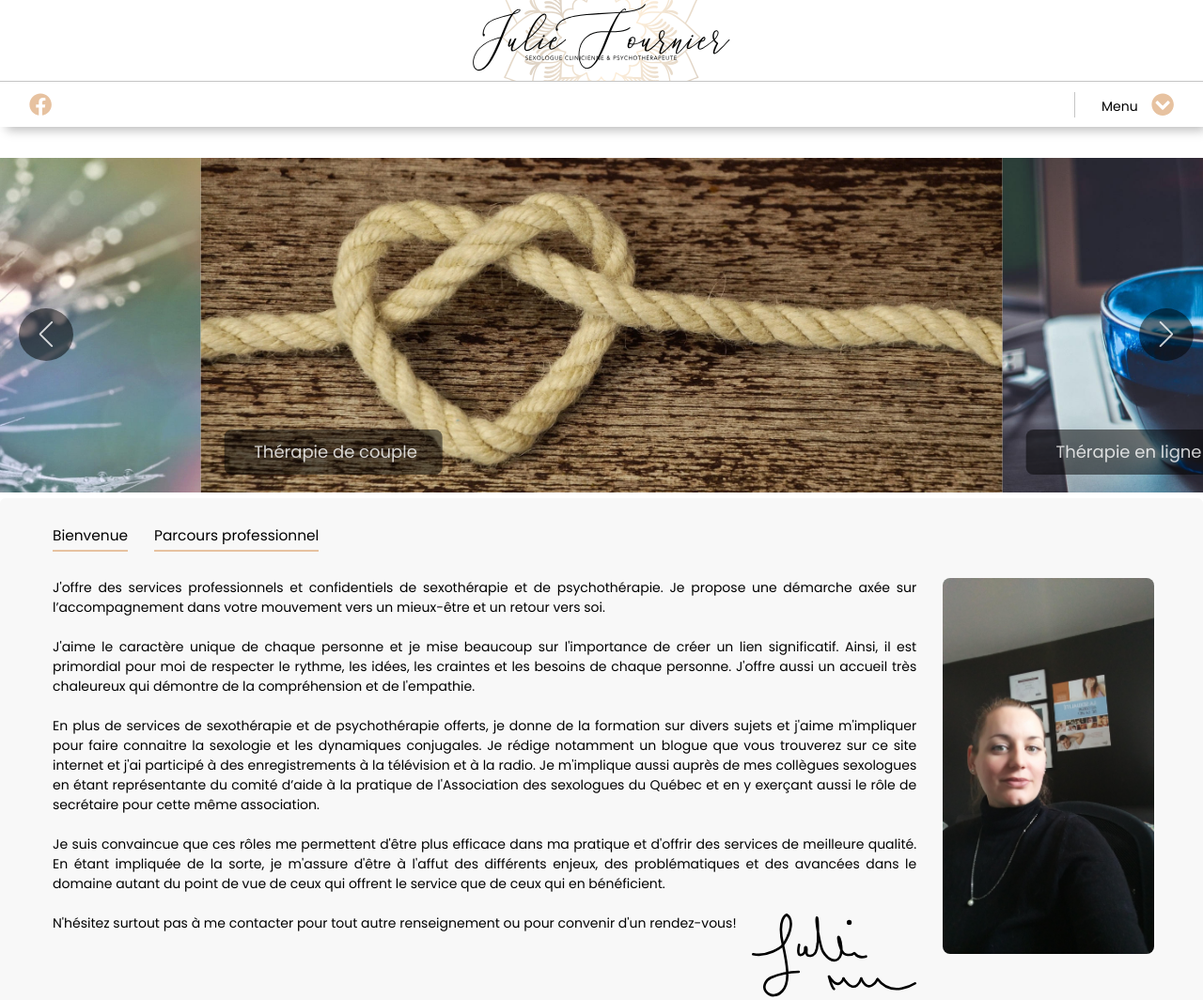
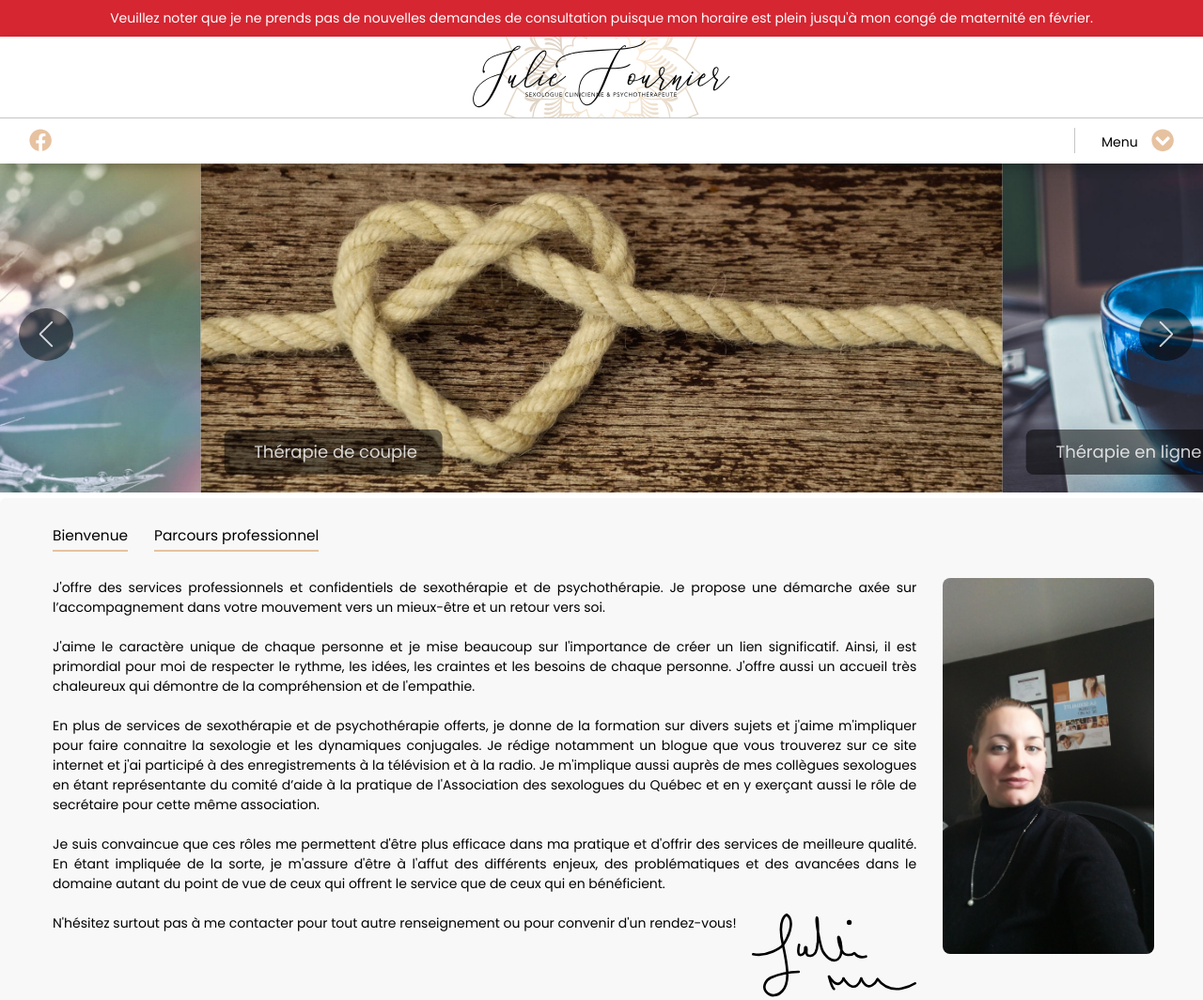
Before and after one commit to Benjozork/jfournier, a website built with Parcel: page site/index.pug in a window 1280 px wide. Shown: the top 1064 px of the page at 94% size. Built offline with nearby package versions, Linux system fonts and the light colour scheme.

Commit message:
add banner

```diff
--- a/site/includes/header.pug
+++ b/site/includes/header.pug
@@ -6,8 +6,8 @@ link(rel='stylesheet', type='text/css', href='css/header.scss')
             a(href!=linkTarget)
                 |  #{linkName}
 
-    //#wip-banner
-    //    p Veuillez noter qu'en raison des ordres de quarantaine en cours, je n'offrirai que des consultations en visioconférence.
+    #wip-banner
+        p Veuillez noter que je ne prends pas de nouvelles demandes de consultation puisque mon horaire est plein jusqu'à mon congé de maternité en février.
 
     #header-menu
         img#logo-menu(src='img/logo.svg', alt='Logo', width='500')
```
